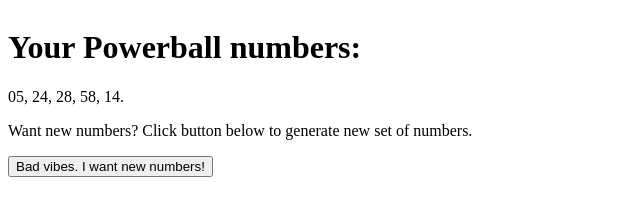
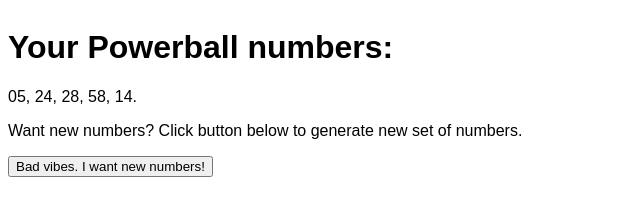
Before and after one commit to Patresia-A/Powerball-Generator, a plain HTML site: page secondpage.html in a window 1280 px wide. Shown: the whole page, without its empty margins (0-640 px from the left). Drawn offline with Linux system fonts and the light colour scheme.

Commit message:
Update secondpage.html
font change

```diff
--- a/secondpage.html
+++ b/secondpage.html
@@ -1,12 +1,17 @@
 <html>
   <head>
     <title>Your Random Numbers</title>
+    <style>
+    .p1 {
+  font-family: Arial, Helvetica, sans-serif;
+}
+  </style>
   </head>
   <body>
     <a href="index.html"><img src=""></a>
-    <h1>Your Powerball numbers:</h1>
-    <p>05, 24, 28, 58, 14.</p>
-    <p id="troll">Want new numbers? Click button below to generate new set of numbers.</p>
+    <h1 class="p1">Your Powerball numbers:</h1>
+    <p class="p1"> 05, 24, 28, 58, 14.</p>
+    <p class="p1" id="troll">Want new numbers? Click button below to generate new set of numbers.</p>
 
 <button type="button" onclick='document.getElementById("troll").innerHTML = "You sucker. You get what you get!"'>Bad vibes. I want new numbers!</button>
 
```
